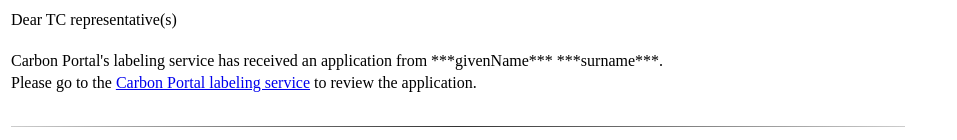
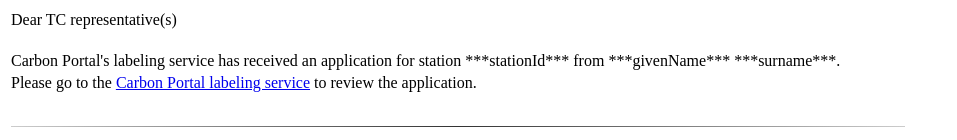
Before and after one commit to ICOS-Carbon-Portal/meta, a website: page src/main/resources/mailtemplates/labeling_submited.html in a window 1280 px wide. Shown: the top 140 px of the page, without its empty margins (0-957 px from the left). Drawn offline with Linux system fonts and the light colour scheme; grey boxes are pictures that could not be loaded.

Commit message:
Added station short name to the station labeling notification email

```diff
--- a/src/main/resources/mailtemplates/labeling_submited.html
+++ b/src/main/resources/mailtemplates/labeling_submited.html
@@ -14,7 +14,7 @@
 		<td style="font-size: 12pt;padding-bottom:20px;">Dear TC representative(s)</td>
 	</tr>
 	<tr>
-		<td style="font-size: 12pt">Carbon Portal's labeling service has received an application from ***givenName*** ***surname***.</td>
+		<td style="font-size: 12pt">Carbon Portal's labeling service has received an application for station ***stationId*** from ***givenName*** ***surname***.</td>
 	</tr>
 	<tr>
 		<td style="font-size: 12pt">Please go to the <a href="https://meta.icos-cp.eu/labeling/">Carbon Portal labeling service</a> to review the application.</td>
```
Also changed, not shown: 3 other files.
